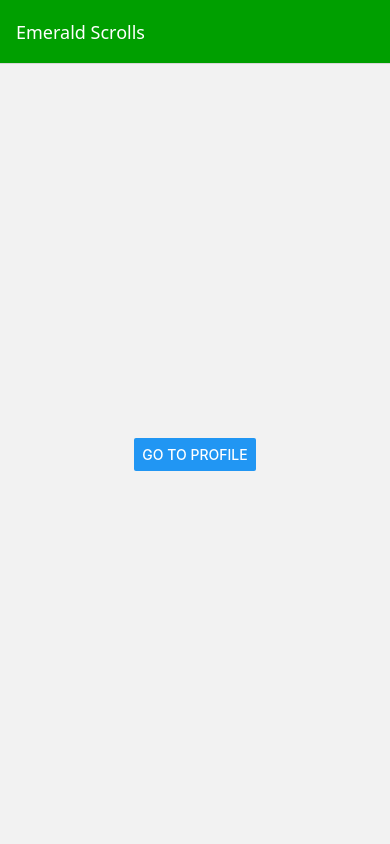
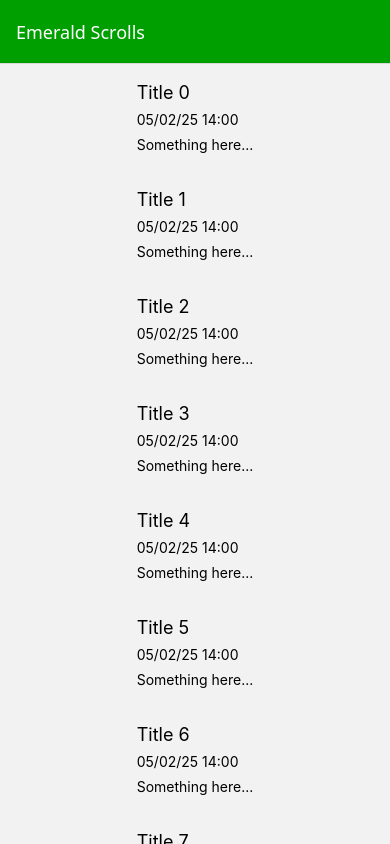
Before and after one commit to gedeaoaraujo/emerald-scrolls-rn, a React Native app: screen / in a window 390 px wide. Built offline with nearby package versions, Linux system fonts and the light colour scheme.

Commit message:
Adding Flatlist with mocked items.

```diff
--- a/components/HomeSceen.tsx
+++ b/components/HomeSceen.tsx
@@ -1,6 +1,7 @@
+import { ScrollItem } from './ScrollItem';
 import { RootStackParamList } from '../App';
-import { StyleSheet, View, Button } from 'react-native';
 import { StackNavigationProp } from '@react-navigation/stack';
+import { StyleSheet, View, FlatList } from 'react-native';
 
 type HomeScreenProps = {
   navigation: StackNavigationProp<RootStackParamList, 'Home'>;
@@ -11,11 +12,28 @@ export const HomeScreen = (props: HomeScreenProps) => {
     props.navigation.navigate('Profile', { name: 'XXX' })
   }
 
+  const mockItens = () => {
+    return Array
+      .from(Array(100).keys())
+      .map(val => {
+        return {
+          key: val,
+          props: {
+            title: 'Title ' + val,
+            date: '05/02/25 14:00',
+            text: 'Something here...',
+            goToProfile
+          }}
+      });
+  }
+
   return (
     <View style={styles.content}>
-      <Button
-        title="Go to profile"
-        onPress={ goToProfile }
+      <FlatList
+        data={mockItens()}
+        renderItem={({item}) =>
+          <ScrollItem props={item.props}/>
+        }
       />
     </View>
   )
```
